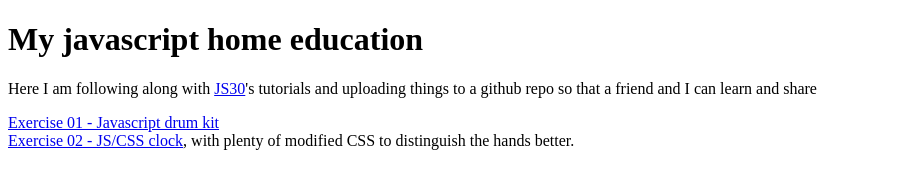
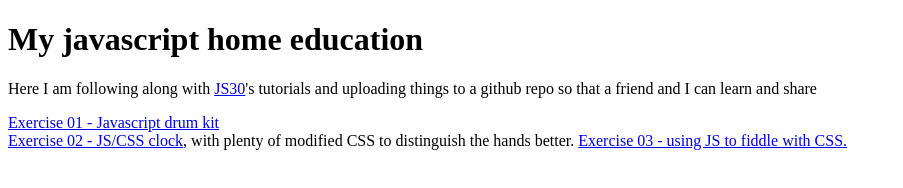
Before and after one commit to buggouttbrim85/JS30, a plain HTML site: page Index.html in a window 1280 px wide. Shown: the whole page, without its empty margins (0-903 px from the left). Drawn offline with Linux system fonts and the light colour scheme.

Commit message:
Add files via upload

```diff
--- a/Index.html
+++ b/Index.html
@@ -12,7 +12,7 @@
 <p>Here I am following along with <a href="https://javascript30.com/">JS30</a>'s tutorials and uploading things to a github repo so that a friend and I can learn and share</p>
 <a href="01drumkit/index.html">Exercise 01 - Javascript drum kit</a><br>
 <a href="02clock/index.html">Exercise 02 - JS/CSS clock</a>, with plenty of modified CSS to distinguish the hands better.
-
+<a href="03css/index.html">Exercise 03 - using JS to fiddle with CSS. </a>
 
 
 
```
